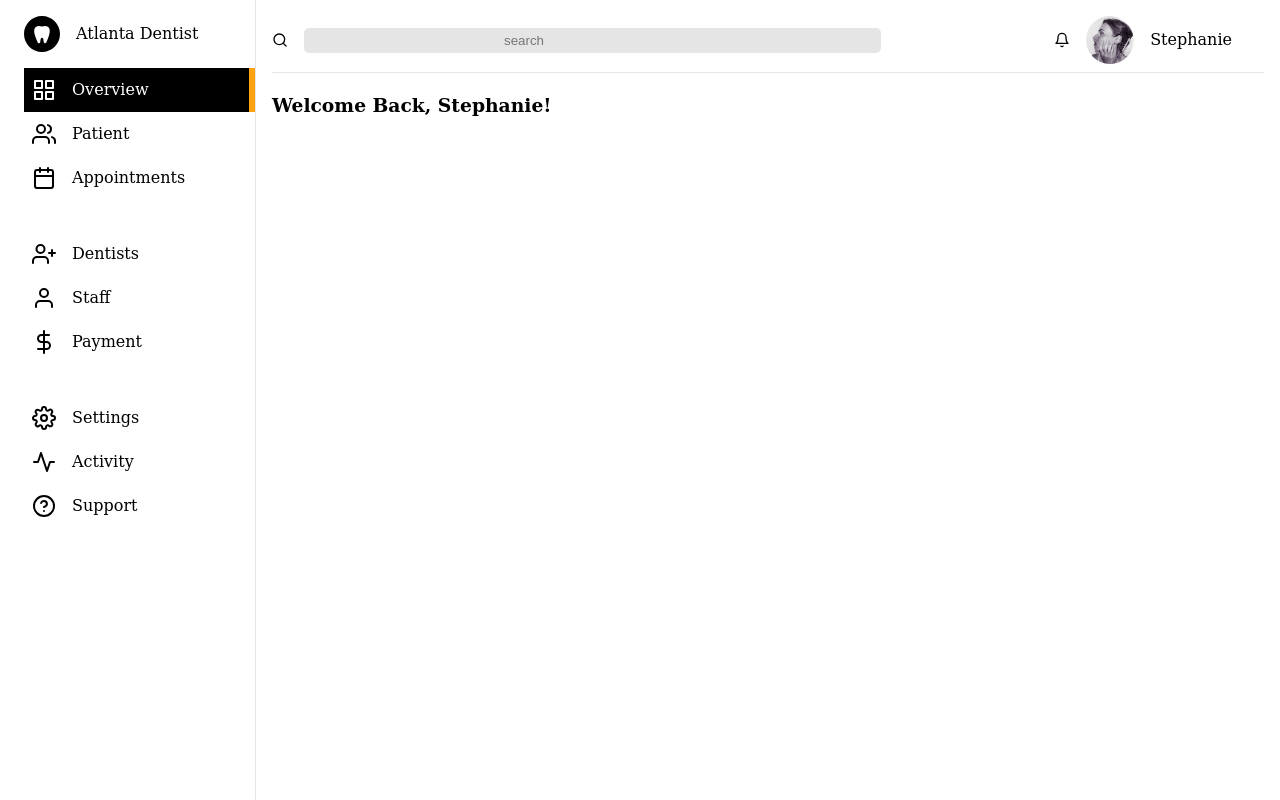
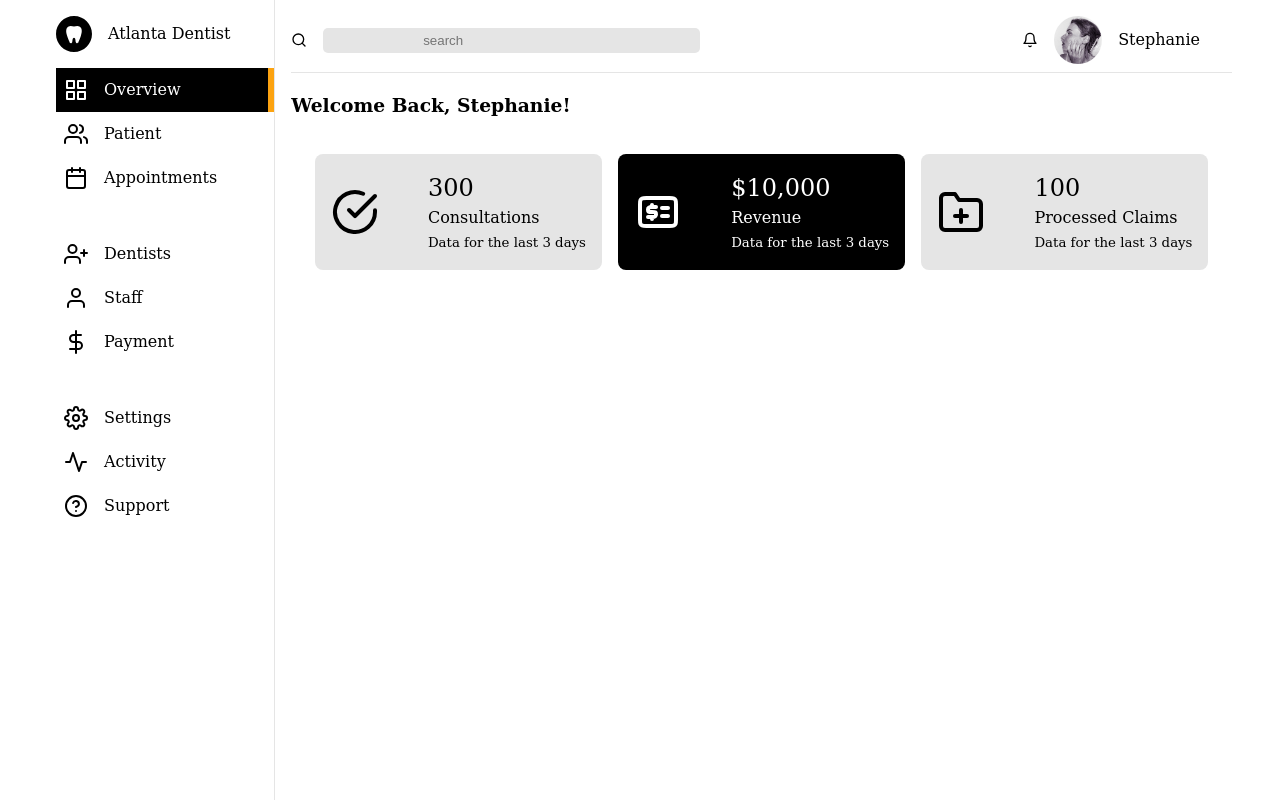
Before and after one commit to cgathua/odinproject-admin, a plain HTML site: page index.html in a window 1280 px wide. Drawn offline with Linux system fonts and the light colour scheme.

Commit message:
style: illustration articles

```diff
--- a/index.html
+++ b/index.html
@@ -163,12 +163,63 @@
                             <path d="M18 8A6 6 0 0 0 6 8c0 7-3 9-3 9h18s-3-2-3-9"></path>
                             <path d="M13.73 21a2 2 0 0 1-3.46 0"></path>
                         </svg>
-                        <img  src="./pexels-lany-13081260.jpg" alt="admin" width="640" height="640">
+                        <img src="./pexels-lany-13081260.jpg" alt="admin" width="640" height="640">
                         <figcaption>Stephanie</figcaption>
                     </figure>
                 </section>
                 <section class="dashboard">
                     <h1>Welcome Back, Stephanie!</h1>
+                    <figure class="container">
+                        <article class="illustration">
+                            <svg xmlns="http://www.w3.org/2000/svg" width="24" height="24" viewBox="0 0 24 24"
+                                fill="none" stroke="currentColor" stroke-width="2" stroke-linecap="round"
+                                stroke-linejoin="round" class="feather feather-check-circle">
+                                <path d="M22 11.08V12a10 10 0 1 1-5.93-9.14"></path>
+                                <polyline points="22 4 12 14.01 9 11.01"></polyline>
+                            </svg>
+                            <dl>
+                                <dt>300</dt>
+                                <dd>Consultations</dd>
+                                <small>Data for the last 3 days</small>
+                            </dl>
+                        </article>
+
+                        <article class="illustration">
+                            <svg width="24px" height="24px" viewBox="0 0 24 24" fill="none"
+                                xmlns="http://www.w3.org/2000/svg">
+                                <g id="SVGRepo_bgCarrier" stroke-width="0"></g>
+                                <g id="SVGRepo_tracerCarrier" stroke-linecap="round" stroke-linejoin="round"></g>
+                                <g id="SVGRepo_iconCarrier">
+                                    <path
+                                        d="M14 14H17M14 10H17M9 9.5V8.5M9 9.5H11.0001M9 9.5C7.20116 9.49996 7.00185 9.93222 7.0001 10.8325C6.99834 11.7328 7.00009 12 9.00009 12C11.0001 12 11.0001 12.2055 11.0001 13.1667C11.0001 13.889 11.0001 14.5 9.00009 14.5M9.00009 14.5L9 15.5M9.00009 14.5H7.0001M6.2 19H17.8C18.9201 19 19.4802 19 19.908 18.782C20.2843 18.5903 20.5903 18.2843 20.782 17.908C21 17.4802 21 16.9201 21 15.8V8.2C21 7.0799 21 6.51984 20.782 6.09202C20.5903 5.71569 20.2843 5.40973 19.908 5.21799C19.4802 5 18.9201 5 17.8 5H6.2C5.0799 5 4.51984 5 4.09202 5.21799C3.71569 5.40973 3.40973 5.71569 3.21799 6.09202C3 6.51984 3 7.07989 3 8.2V15.8C3 16.9201 3 17.4802 3.21799 17.908C3.40973 18.2843 3.71569 18.5903 4.09202 18.782C4.51984 19 5.07989 19 6.2 19Z"
+                                        stroke="currentColor" stroke-width="2" stroke-linecap="round"
+                                        stroke-linejoin="round"></path>
+                                </g>
+                            </svg>
+                            <dl>
+                                <dt>$10,000</dt>
+                                <dd>Revenue</dd>
+                                <small>Data for the last 3 days</small>
+                            </dl>
+                        </article>
+
+                        <article class="illustration">
+                            <svg xmlns="http://www.w3.org/2000/svg" width="24" height="24" viewBox="0 0 24 24"
+                                fill="none" stroke="currentColor" stroke-width="2" stroke-linecap="round"
+                                stroke-linejoin="round" class="feather feather-folder-plus">
+                                <path d="M22 19a2 2 0 0 1-2 2H4a2 2 0 0 1-2-2V5a2 2 0 0 1 2-2h5l2 3h9a2 2 0 0 1 2 2z">
+                                </path>
+                                <line x1="12" y1="11" x2="12" y2="17"></line>
+                                <line x1="9" y1="14" x2="15" y2="14"></line>
+                            </svg>
+                            <dl>
+                                <dt>100</dt>
+                                <dd>Processed Claims</dd>
+                                <small>Data for the last 3 days</small>
+                            </dl>
+                        </article>
+                    </figure>
+
                 </section>
             </article>
         </figure>
--- a/style.css
+++ b/style.css
@@ -38,6 +38,7 @@ body {
 
 .container {
     margin: 0 auto;
+    width: var(--desktop-container);
 }
 
 img {
@@ -152,7 +153,7 @@ label {
 
 input[type="search"] {
     background-color: var(--alternate-color);
-    padding: 5px 200px;
+    padding: 5px 100px;
     border-radius: 5px;
 }
 
@@ -160,3 +161,43 @@ input[type="search"] {
 section[class="dashboard"] {
     border-top: 1px solid var(--alternate-color);
 }
+
+section[class="dashboard"] .container {
+    display: grid;
+    grid-template-columns: repeat(auto-fit, minmax(250px, 1fr));
+    gap: 1rem;
+}
+
+article[class="illustration"] {
+    background-color: var(--alternate-color);
+    color: var(--secondary-color);
+    padding: 1rem;
+    border-radius: 0.5rem;
+    line-height: 1.5;
+    display: flex;
+    justify-content: space-between;
+    align-items: center;
+    gap: 1rem;
+}
+
+
+.illustration svg {
+    width: 3rem;
+    height: 3rem;
+    color: var(--secondary-color);
+}
+
+.illustration:nth-of-type(2) {
+    background-color: var(--secondary-color);
+    color: var(--primary-color);
+}
+
+.illustration:nth-of-type(2) svg {
+    color: var(--primary-color);
+}
+
+dt {
+    font-size: 1.5rem;
+}
+
+/* end of illustration articles */
```
